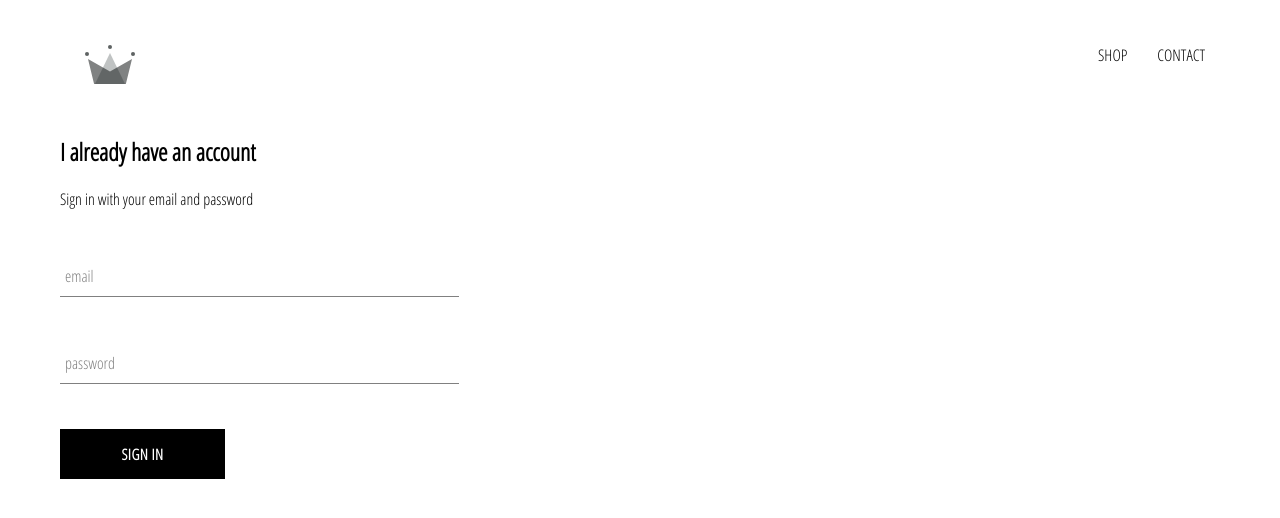
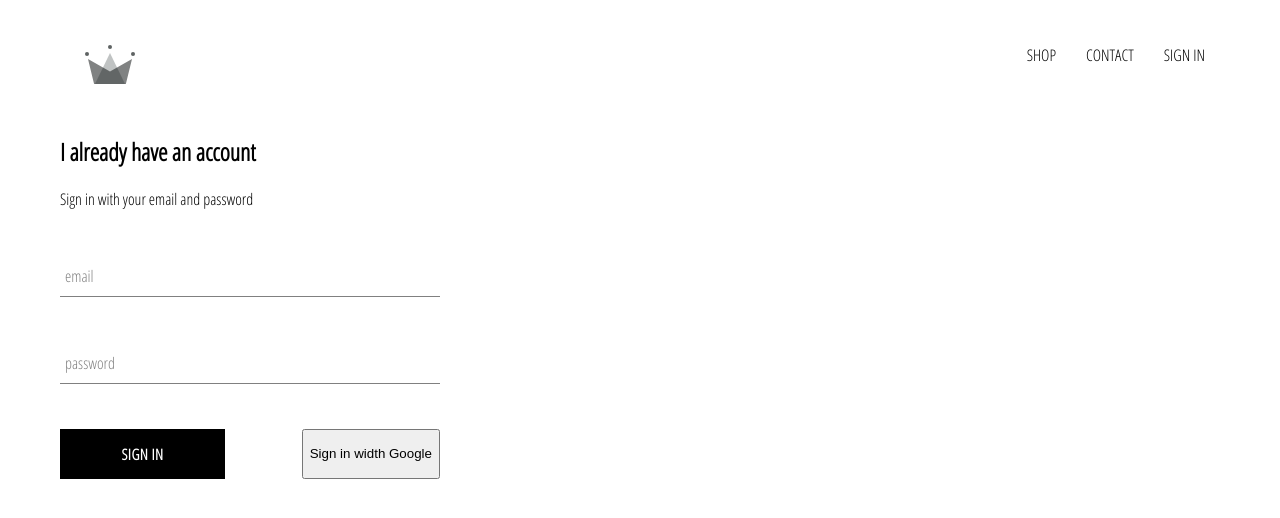
Before and after one commit to sharofovd/crwn-clothing, a React (Create React App) app: page /signin in a window 1280 px wide. Shown: the top 518 px of the page. Built offline with nearby package versions, Linux system fonts and the light colour scheme; no server answers.

Commit message:
integrated firebase into application, created sign in page with sign in componentsign in with google

```diff
--- a/src/App.css
+++ b/src/App.css
@@ -7,3 +7,7 @@
   text-decoration: none;
   color: black;
 }
+
+* {
+  box-sizing: border-box;
+}
--- a/src/App.js
+++ b/src/App.js
@@ -7,11 +7,48 @@
 import ShopPage from './pages/shop/shop.component';
 import SignInAndSignUpPage from './pages/sign-in-and-sign-up/sign-in-and-sign-up.component';
 import Header from './components/header/header.component';
+import { auth, createUserProfileDocument } from './firebase/firebase.utils';
 
-function App() {
+class App extends React.Component {
+  constructor() {
+    super();
+
+    this.state = {
+      currentUser: null
+    };
+  }
+
+  unsubscribeFromAuth = null;
+
+  componentDidMount() {
+    this.unsubscribeFromAuth = auth.onAuthStateChanged(async userAuth => {
+      if (userAuth) {
+        const userRef = await createUserProfileDocument(userAuth);
+
+        userRef.onSnapshot(snapShot => {
+          this.setState({
+            currentUser: {
+              id: snapShot.id,
+              ...snapShot.data()
+            }
+          });
+
+          console.log(this.state);
+        });
+      }
+
+      this.setState({ currentUser: userAuth });
+    });
+  }
+
+  componentWillUnmount() {
+    this.unsubscribeFromAuth();
+  }
+
+  render() {
     return (
       <div>
-      <Header />
+        <Header currentUser={this.state.currentUser} />
         <Switch>
           <Route exact path='/' component={HomePage} />
           <Route path='/shop' component={ShopPage} />
@@ -20,5 +57,6 @@
       </div>
     );
   }
+}
 
 export default App;
--- a/src/components/custom-button/custom-button.component.jsx
+++ b/src/components/custom-button/custom-button.component.jsx
@@ -2,8 +2,8 @@
 
 import './custom-button.styles.scss';
 
-const CustomButton = ({ children, ...otherProps }) => (
-  <button className='custom-button' {...otherProps}>
+const CustomButton = ({ children, isGoogleSignIn,...otherProps }) => (
+  <button className={`${isGoogleSignIn ? 'google-sign-in':''}custom-button`} {...otherProps}>
     {children}
   </button>
 );
--- a/src/components/custom-button/custom-button.styles.scss
+++ b/src/components/custom-button/custom-button.styles.scss
@@ -19,4 +19,13 @@
       color: black;
       border: 1px solid black;
     }
+    &.google-sign-in {
+      background-color: #4285f4;
+      color: white;
+
+      &:hover{
+        background-color: #357ae8;
+        border: none;
+      }
+    }
   }
--- a/src/components/header/header.component.jsx
+++ b/src/components/header/header.component.jsx
@@ -1,10 +1,10 @@
 import React from 'react';
 import { Link } from 'react-router-dom';
-
+import {auth} from '../../firebase/firebase.utils';
 import { ReactComponent as Logo } from '../../assets/crown.svg';
 import './header.styles.scss';
 
-const Header = () => (
+const Header = ({currentUser}) => (
   <div className='header'>
     <Link className='logo-container' to='/'>
       <Logo className='logo' />
@@ -16,6 +16,12 @@
       <Link className='option' to='/shop'>
         CONTACT
       </Link>
+      {
+       currentUser? (
+       <div className='option' onClick={()=>auth.signOut()}>SIGN OUT</div>)
+       :
+       (<Link className='option' to='/signin'>SIGN IN</Link>)
+      }
     </div>
   </div>
 );
--- a/src/components/header/header.styles.scss
+++ b/src/components/header/header.styles.scss
@@ -20,6 +20,7 @@
 
       .option {
         padding: 10px 15px;
+        cursor: pointer;
       }
     }
   }
--- a/src/components/sign-in/sign-in.component.jsx
+++ b/src/components/sign-in/sign-in.component.jsx
@@ -2,6 +2,7 @@
 
 import FormInput from '../form-input/form-input.component';
 import CustomButton from '../custom-button/custom-button.component';
+import {signInWithGoogle} from '../../firebase/firebase.utils';
 
 import './sign-in.styles.scss';
 
@@ -50,7 +51,12 @@
             label='password'
             required
           />
+          <div className='buttons'>
           <CustomButton type='submit'> Sign in </CustomButton>
+          <CustomButton onClick={signInWithGoogle} isGoogleSignIn>
+          {' '}
+          Sign in width Google{' '}</CustomButton>
+          </div>
         </form>
       </div>
     );
--- a/src/components/sign-in/sign-in.styles.scss
+++ b/src/components/sign-in/sign-in.styles.scss
@@ -1,9 +1,14 @@
 .sign-in {
-    width: 30vw;
+    width: 380px;
     display: flex;
     flex-direction: column;
 
     .title {
         margin: 10px 0;
     }
+
+    .buttons {
+        display: flex;
+        justify-content: space-between;
+    }
 }
--- a/src/firebase/firebase.utils.js
+++ b/src/firebase/firebase.utils.js
@@ -12,15 +12,38 @@
   appId: "1:1023373578155:web:146570fae91c28696a0cee",
   measurementId: "G-FX0KVDGTRB"
 };
+firebase.initializeApp(config);
 
-  firebase.initializeApp(config);
+export const createUserProfileDocument = async (userAuth, additionalData) => {
+  if (!userAuth) return;
+
+  const userRef = firestore.doc(`users/${userAuth.uid}`);
+
+  const snapShot = await userRef.get();
+
+  if (!snapShot.exists) {
+    const { displayName, email } = userAuth;
+    const createdAt = new Date();
+    try {
+      await userRef.set({
+        displayName,
+        email,
+        createdAt,
+        ...additionalData
+      });
+    } catch (error) {
+      console.log('error creating user', error.message);
+    }
+  }
+
+  return userRef;
+};
 
 export const auth = firebase.auth();
 export const firestore = firebase.firestore();
 
 const provider = new firebase.auth.GoogleAuthProvider();
-  provider.setCustomParameters({prompt:'select_account'});
-
+provider.setCustomParameters({ prompt: 'select_account' });
 export const signInWithGoogle = () => auth.signInWithPopup(provider);
 
 export default firebase;
```
Also changed, not shown: 1 other file (tests, documents, lock files or other folders). Lines whose indentation alone changed are shown as unchanged.
